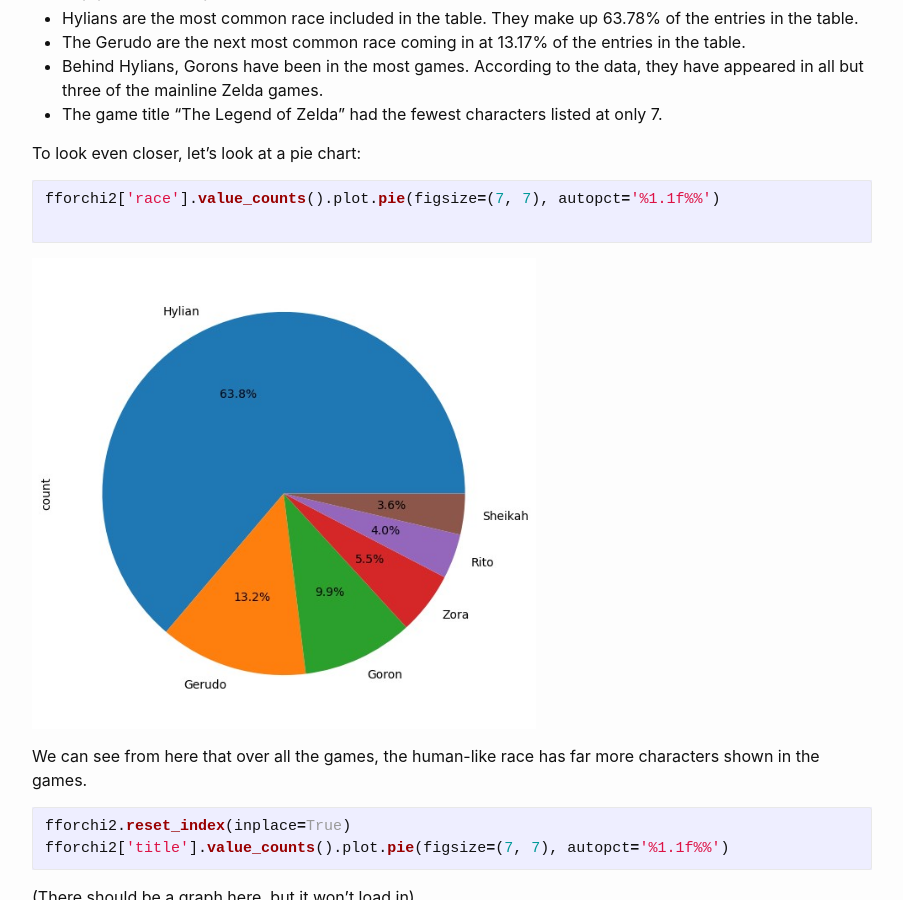
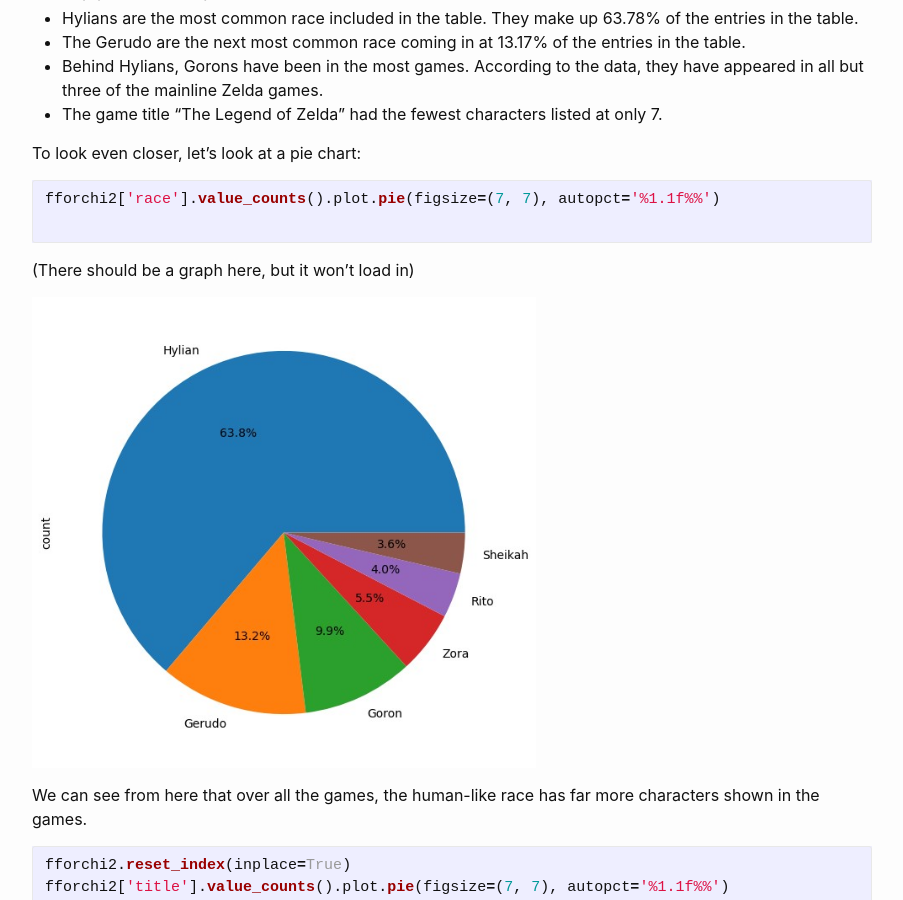
Before and after one commit to gstirk27/Gracie-s-Blog, a Jekyll site: the page built from _posts/2024-11-06-curated-API.md, in a window 1280 px wide and 900 px high, scrolled down 3418 px. Shown: the whole window, without its empty margins (188-1091 px from the left). Built offline with Jekyll 4.4.1, drawn with Linux system fonts in a browser that asks for light colours; comment, search, counter and statistics services are not loaded.

````diff
--- a/_posts/2024-11-06-curated-API.md
+++ b/_posts/2024-11-06-curated-API.md
@@ -135,7 +135,7 @@
 fforchi2['race'].value_counts().plot.pie(figsize=(7, 7), autopct='%1.1f%%')
 
 ```
-
+(There should be a graph here, but it won't load in)
 
 <figure>
 
````
